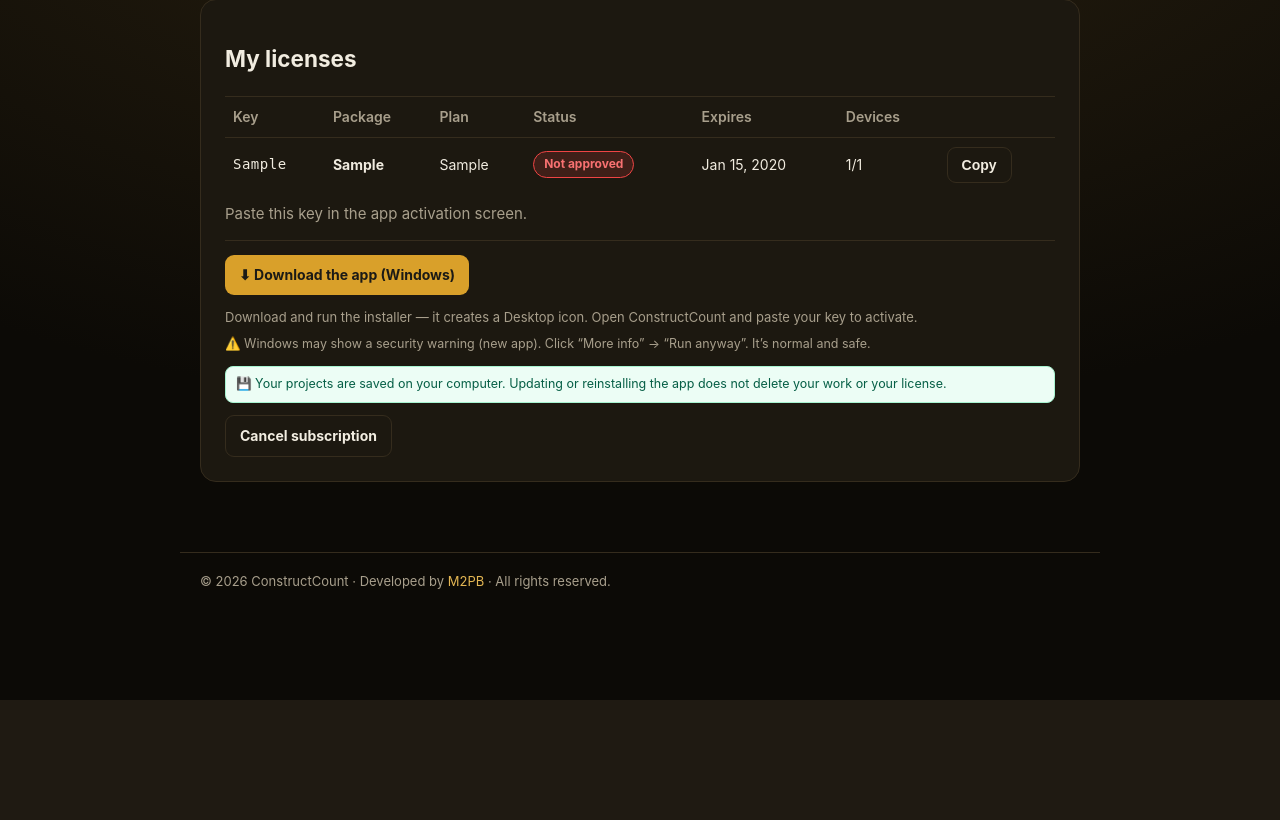
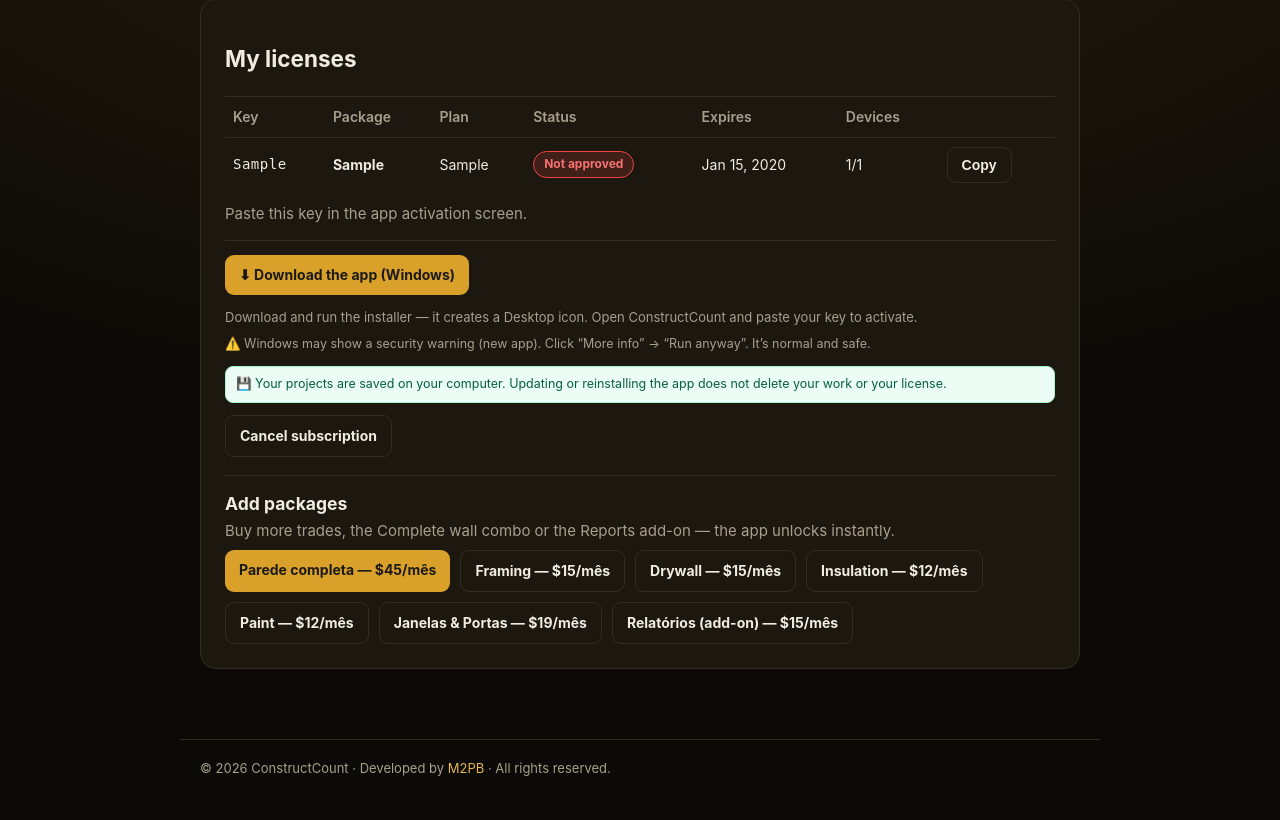
Before and after one commit to petro20/ConstructCount, a PHP site: page /dashboard.php in a window 1280 px wide. Shown: the part 100-920 px from the top of the page. Before the commit the page ends 800 px from the top, so only its background shows below. Run offline with PHP 8.4, Linux system fonts and the light colour scheme; the visitor is signed in with stand-in values (Sample User, id 1); tables that the repository leaves empty hold one stand-in row (values such as "Sample post").

Commit message:
Dashboard: oferece TODOS os pacotes (a la carte, combo, Janelas, Relatorios) - sem licenca e como Adicionar pacotes p/ quem ja tem
Co-Authored-By: Claude Opus 4.8 <noreply@anthropic.com>

```diff
--- a/dashboard.php
+++ b/dashboard.php
@@ -10,15 +10,31 @@ $badge = function ($l) {
   return ['b-bad', $exp ? t('not_approved') : $l['status']];
 };
 layout_top(t('dashboard'));
+$L = lang();
+// botões de TODOS os pacotes (à la carte, combo, Janelas, add-on) — do catálogo no código
+$pkgBtns = function () use ($L) {
+  if (!function_exists('cc_portal_packages')) {
+    echo '<div style="display:flex;gap:10px;flex-wrap:wrap;margin-top:8px">'
+      . '<a class="btn" href="' . h(url('checkout.php?plan=mensal')) . '">' . h(t('monthly')) . ' — ' . h(t('subscribe')) . '</a>'
+      . '<a class="btn ghost" href="' . h(url('checkout.php?plan=anual')) . '">' . h(t('annual')) . ' — ' . h(t('subscribe')) . '</a></div>';
+    return;
+  }
+  echo '<div style="display:flex;gap:10px;flex-wrap:wrap;margin-top:8px">';
+  foreach (cc_portal_packages() as $p) {
+    $name = $p['name_' . $L] ?? ($p['name'] ?? $p['plan']);
+    $per  = $p['per_' . $L] ?? ($p['per'] ?? '');
+    $cls  = !empty($p['featured']) ? 'btn' : 'btn ghost';
+    echo '<a class="' . $cls . '" href="' . h(url('checkout.php?plan=' . urlencode((string) $p['plan']))) . '">'
+      . h($name . ' — ' . ($p['price'] ?? '') . $per) . '</a>';
+  }
+  echo '</div>';
+};
 ?>
 <div class="card">
   <h2><?= h(t('my_licenses')) ?></h2>
   <?php if (!$lics): ?>
     <p class="muted"><?= h(t('no_licenses')) ?></p>
-    <div style="display:flex;gap:10px;flex-wrap:wrap;margin-top:8px">
-      <a class="btn" href="<?= h(url('checkout.php?plan=mensal')) ?>"><?= h(t('monthly')) ?> — <?= h(t('subscribe')) ?></a>
-      <a class="btn ghost" href="<?= h(url('checkout.php?plan=anual')) ?>"><?= h(t('annual')) ?> — <?= h(t('subscribe')) ?></a>
-    </div>
+    <?php $pkgBtns(); ?>
   <?php else: ?>
     <table>
       <tr><th><?= h(t('key')) ?></th><th><?= h(t('package')) ?></th><th><?= h(t('plan')) ?></th><th><?= h(t('status')) ?></th><th><?= h(t('expires')) ?></th><th><?= h(t('devices')) ?></th><th></th></tr>
@@ -44,6 +60,11 @@ layout_top(t('dashboard'));
       <p style="margin-top:8px;font-size:12.5px;line-height:1.5;color:#065f46;background:#ecfdf5;border:1px solid #a7f3d0;border-radius:8px;padding:8px 10px"><?= h(t('data_safe')) ?></p>
     <?php endif; ?>
     <div style="margin-top:12px"><a class="btn ghost" href="<?= h(url('billing.php')) ?>" onclick="return confirm('<?= h(t('confirm_cancel')) ?>')"><?= h(t('cancel_sub')) ?></a></div>
+    <div style="margin-top:18px;padding-top:14px;border-top:1px solid var(--bd)">
+      <h3 style="margin:0 0 2px"><?= h(t('add_packages')) ?></h3>
+      <p class="muted" style="margin:0"><?= h(t('add_packages_hint')) ?></p>
+      <?php $pkgBtns(); ?>
+    </div>
   <?php endif; ?>
 </div>
 <?php layout_bottom(); ?>
--- a/lib/i18n.php
+++ b/lib/i18n.php
@@ -43,6 +43,8 @@ $GLOBALS['I18N'] = [
   'err_exists'    => ['Este e-mail já tem conta.', 'This email already has an account.', 'Este correo ya tiene cuenta.'],
   'err_fields'    => ['Preencha todos os campos.', 'Fill in all fields.', 'Completa todos los campos.'],
   'no_licenses'   => ['Você ainda não tem licença. Assine para começar.', 'You have no license yet. Subscribe to start.', 'Aún no tienes licencia. Suscríbete para empezar.'],
+  'add_packages'  => ['Adicionar pacotes', 'Add packages', 'Añadir paquetes'],
+  'add_packages_hint' => ['Compre mais ofícios, o combo Parede completa ou o add-on Relatórios — o app destrava na hora.', 'Buy more trades, the Complete wall combo or the Reports add-on — the app unlocks instantly.', 'Compra más oficios, el combo Pared completa o el add-on de Informes — la app se desbloquea al instante.'],
   'pay_ok'        => ['Pagamento confirmado! Sua licença está ativa.', 'Payment confirmed! Your license is active.', '¡Pago confirmado! Tu licencia está activa.'],
   'pay_cancel'    => ['Pagamento cancelado.', 'Payment canceled.', 'Pago cancelado.'],
 
```
